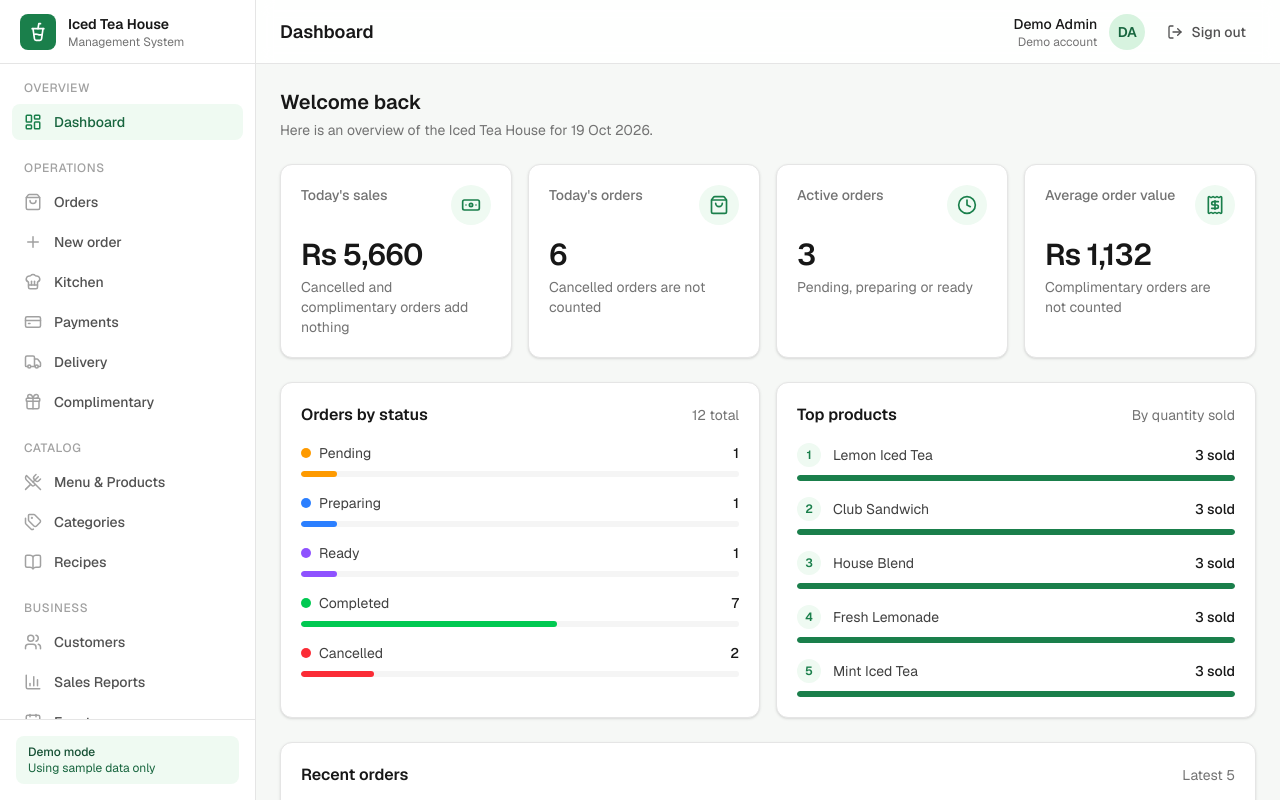
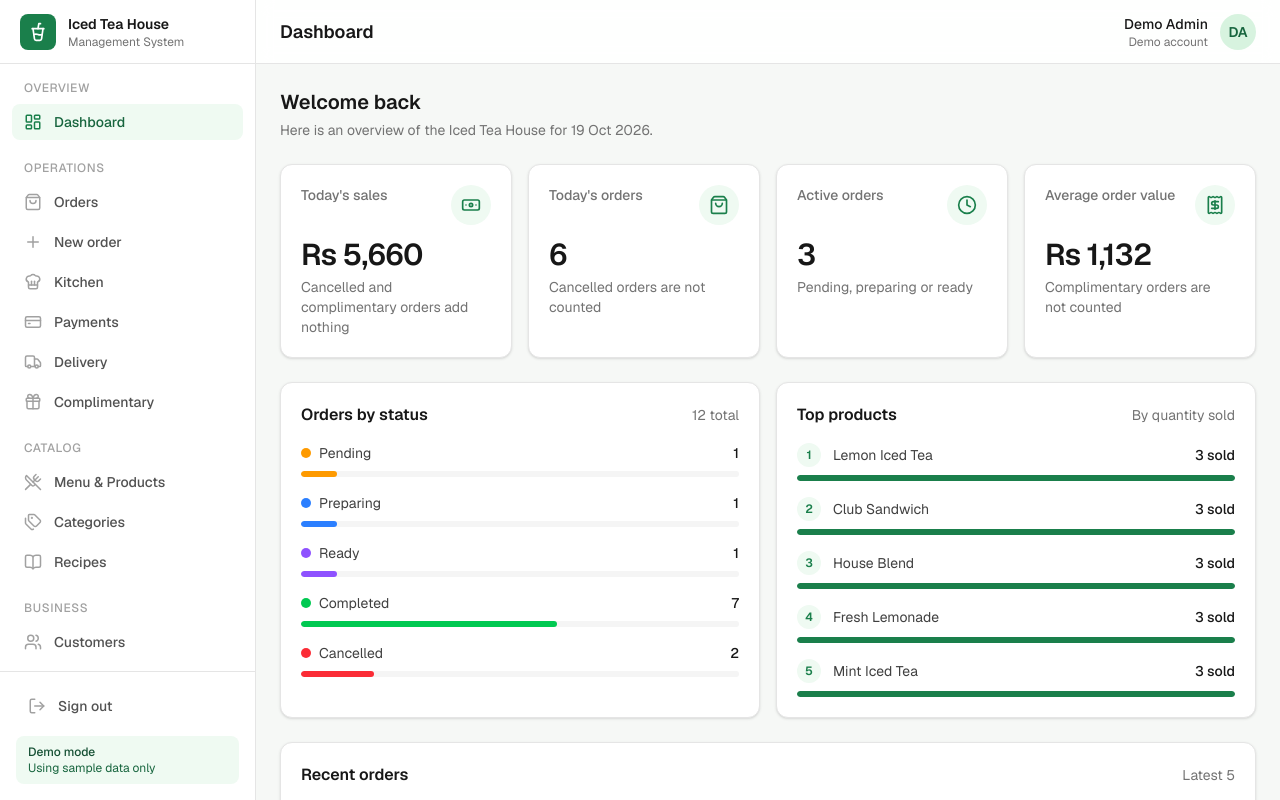
Before and after one commit to CoDEMINDS02/Iced-Tea-House, a Next.js app: page / in a window 1280 px wide. Shown: the top 800 px of the page. Built offline with nearby package versions, Linux system fonts and the light colour scheme.

Commit message:
Add demo login page and sign out in sidebar

```diff
--- a/src/components/layout/sidebar.tsx
+++ b/src/components/layout/sidebar.tsx
@@ -2,7 +2,7 @@
 
 import Link from "next/link";
 import { usePathname } from "next/navigation";
-import { CupSoda } from "lucide-react";
+import { CupSoda, LogOut } from "lucide-react";
 import { allNavItems, navSections } from "@/lib/navigation";
 
 type SidebarProps = {
@@ -82,8 +82,20 @@ export function Sidebar({ onNavigate }: SidebarProps) {
         ))}
       </nav>
 
-      {/* Demo label */}
-      <div className="shrink-0 border-t border-neutral-200 p-4">
+      {/* Sign out and demo label */}
+      <div className="shrink-0 space-y-3 border-t border-neutral-200 p-4">
+        <Link
+          href="/login"
+          onClick={onNavigate}
+          className="flex items-center gap-3 rounded-lg px-3 py-2 text-sm font-medium text-neutral-600 transition-colors hover:bg-neutral-100 hover:text-neutral-900"
+        >
+          <LogOut
+            className="h-[18px] w-[18px] text-neutral-400"
+            aria-hidden="true"
+          />
+          Sign out
+        </Link>
+
         <div className="rounded-lg bg-brand-50 px-3 py-2">
           <p className="text-xs font-medium text-brand-800">Demo mode</p>
           <p className="text-xs text-brand-700">Using sample data only</p>
--- a/src/components/layout/topbar.tsx
+++ b/src/components/layout/topbar.tsx
@@ -1,8 +1,7 @@
 "use client";
 
-import Link from "next/link";
 import { usePathname } from "next/navigation";
-import { LogOut, Menu } from "lucide-react";
+import { Menu } from "lucide-react";
 import { allNavItems } from "@/lib/navigation";
 
 type TopbarProps = {
@@ -44,7 +43,7 @@ export function Topbar({ onMenuClick }: TopbarProps) {
       {/* Page title */}
       <h1 className="text-lg font-semibold text-neutral-900">{title}</h1>
 
-      {/* Demo user and sign out */}
+      {/* Demo user */}
       <div className="ml-auto flex items-center gap-3">
         <div className="hidden text-right leading-tight sm:block">
           <p className="text-sm font-medium text-neutral-900">Demo Admin</p>
@@ -56,15 +55,6 @@ export function Topbar({ onMenuClick }: TopbarProps) {
         >
           DA
         </div>
-        <Link
-          href="/login"
-          title="Sign out"
-          className="inline-flex h-9 items-center gap-2 rounded-lg px-2.5 text-sm font-medium text-neutral-600 transition-colors hover:bg-neutral-100 hover:text-neutral-900"
-        >
-          <LogOut className="h-4 w-4" aria-hidden="true" />
-          <span className="hidden md:inline">Sign out</span>
-          <span className="sr-only md:hidden">Sign out</span>
-        </Link>
       </div>
     </header>
   );
```
